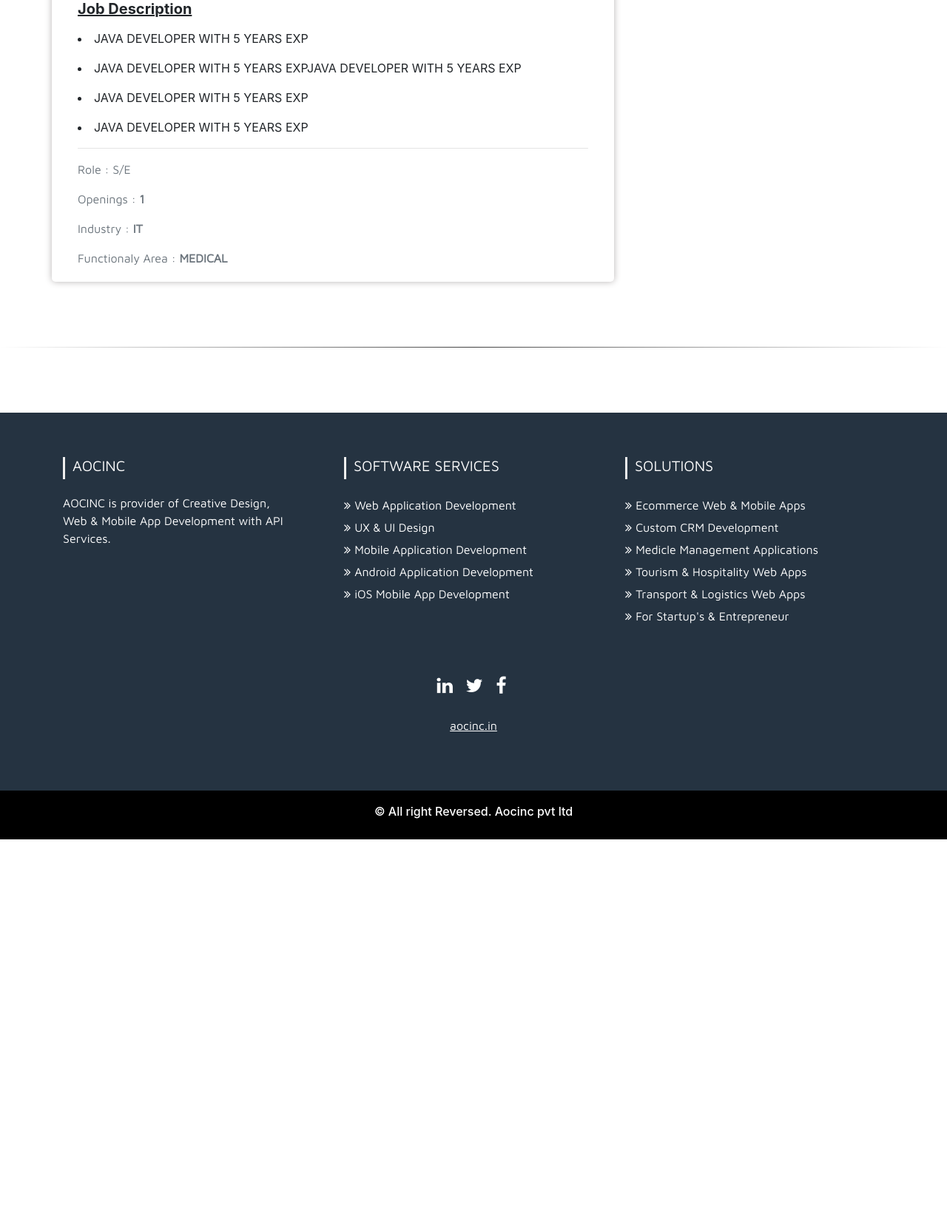
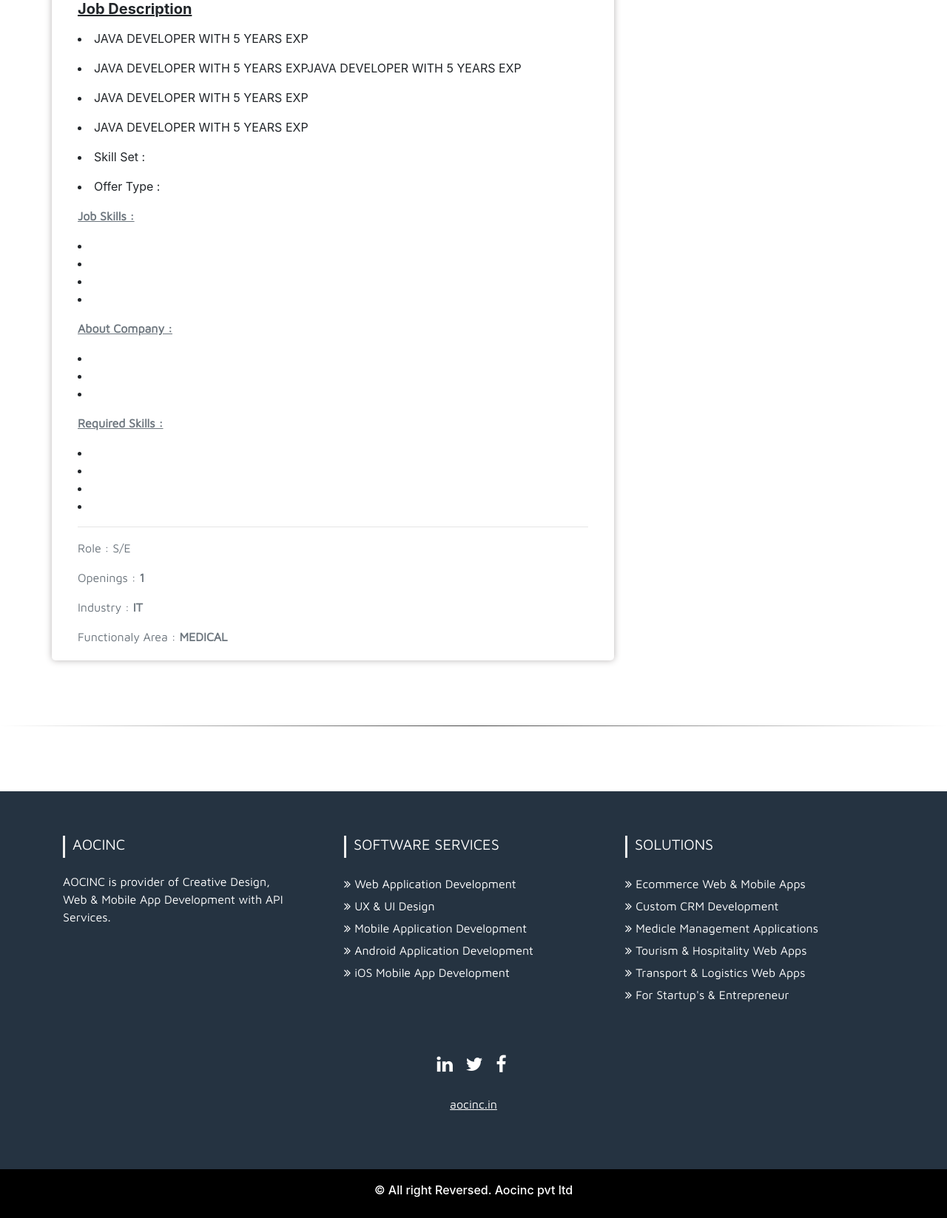
Before and after one commit to AOCINC/Aoc_Business, a Django app: page /JobDetial/2/ in a window 1280 px wide. Shown: the part 692-2339 px from the top of the page at 74% size. Before the commit the page ends 1827 px from the top, so only its background shows below. Run offline with Django 3.2, Linux system fonts and the light colour scheme; data comes from the database, SQL or seed files in the repository; both versions use the stored data as it was after the commit; some libraries are stand-ins or nearby versions; some web fonts are replaced.

Commit message:
NEW FIELDS ADDED

```diff
--- a/Aoc_Business/JobsApp/models.py
+++ b/Aoc_Business/JobsApp/models.py
@@ -20,4 +20,18 @@ class Job_Upload(models.Model):
     Openings    = models.CharField(max_length = 250,default=1)
     Role        = models.CharField(max_length = 250,default='')
     Freelancing = models.CharField(max_length = 250,default='No')
+    # NewFields Adding below..
+    Skill_Set       = models.CharField(max_length = 250,default=' ')
+    Offer_Type        = models.CharField(max_length = 250,default=' ')
+    Job_Skills_1    = models.TextField(default='')
+    Job_Skills_2    = models.TextField(default='')
+    Job_Skills_3    = models.TextField(default='')
+    Job_Skills_4    = models.TextField(default='')
+    About_Company_1 = models.TextField(default='')
+    About_Company_2 = models.TextField(default='')
+    About_Company_3 = models.TextField(default='')
+    Required_Skills_1 = models.TextField(default='')
+    Required_Skills_2 = models.TextField(default='')
+    Required_Skills_3 = models.TextField(default='')
+    Required_Skills_4 = models.TextField(default='')
     Posted_On    = models.DateTimeField(default=timezone.now)
--- a/Aoc_Business/JobsApp/templates/JobsApp/Jobs_Detials.html
+++ b/Aoc_Business/JobsApp/templates/JobsApp/Jobs_Detials.html
@@ -125,7 +125,63 @@
                         {{ JobDetail.Job_Description3 }}
                         </li>
                     </p>
+                    <!-- new fields adding here -->
+                    <p class="card-text text-secondary">
+                      <li>
+                      Skill Set :  {{ JobDetail.Skill_Set }}
+                      </li>
+                    </p>
+                    <p class="card-text text-secondary">
+                      <li>
+                      Offer Type :  {{ JobDetail.Offer_Type }}
+                      </li>
+                    </p>
+                    <p class="card-text text-secondary">
+                      <u><b> Job Skills :</b></u> <br>
+                      <li>
+                        {{ JobDetail.Job_Skills_1 }}
+                      </li>
+                      <li>
+                        {{ JobDetail.Job_Skills_2 }}
+                      </li>
+                      <li>
+                        {{ JobDetail.Job_Skills_3 }}
+                      </li>
+                      <li>
+                        {{ JobDetail.Job_Skills_4 }}
+                      </li>
+                    </p>
+                    <p class="card-text text-secondary">
+                      <u><b> About Company :</b></u> <br>
+                      <li>
+                        {{ JobDetail.About_Company_1 }}
+                      </li>
+                      <li>
+                        {{ JobDetail.About_Company_2 }}
+                      </li>
+                      <li>
+                        {{ JobDetail.About_Company_3 }}
+                      </li>
+                    </p>
+                    <p class="card-text text-secondary">
+                      <u><b> Required Skills :</b></u> <br>
+                      <li>
+                        {{ JobDetail.Required_Skills_1 }}
+                      </li>
+                      <li>
+                        {{ JobDetail.Required_Skills_2 }}
+                      </li>
+                      <li>
+                        {{ JobDetail.Required_Skills_3 }}
+                      </li>
+                      <li>
+                        {{ JobDetail.Required_Skills_4 }}
+                      </li>
+                    </p>
+
+
                     <hr>
+                    <!-- new fields ends here -->
                     <p class="card-text text-secondary">
                         Role : {{ JobDetail.Role }}
                     </p>
```
Also changed, not shown: Aoc_Business/JobsApp/admin.py (+14 -0 lines), Aoc_Business/JobsApp/forms.py (+26 -1 lines), Aoc_Business/JobsApp/templates/JobsApp/JobsUpload.html (+18 -0 lines), Aoc_Business/JobsApp/migrations/0007_auto_20211220_1607.py (added), Aoc_Business/JobsApp/migrations/0008_auto_20211220_1612.py (added), Aoc_Business/JobsApp/migrations/0009_auto_20211220_1713.py (added), Aoc_Business/db.sqlite3.
